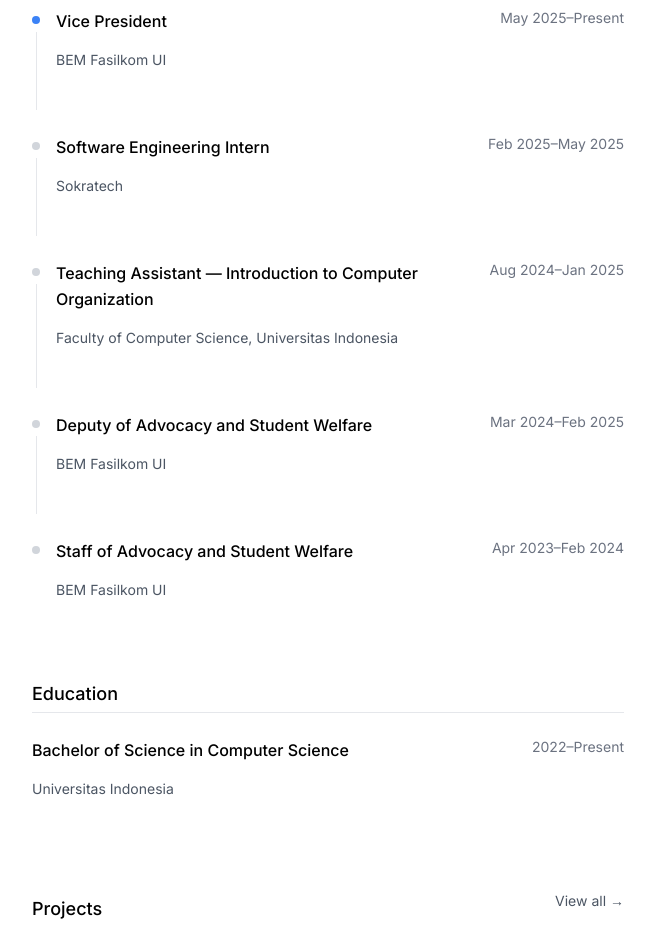
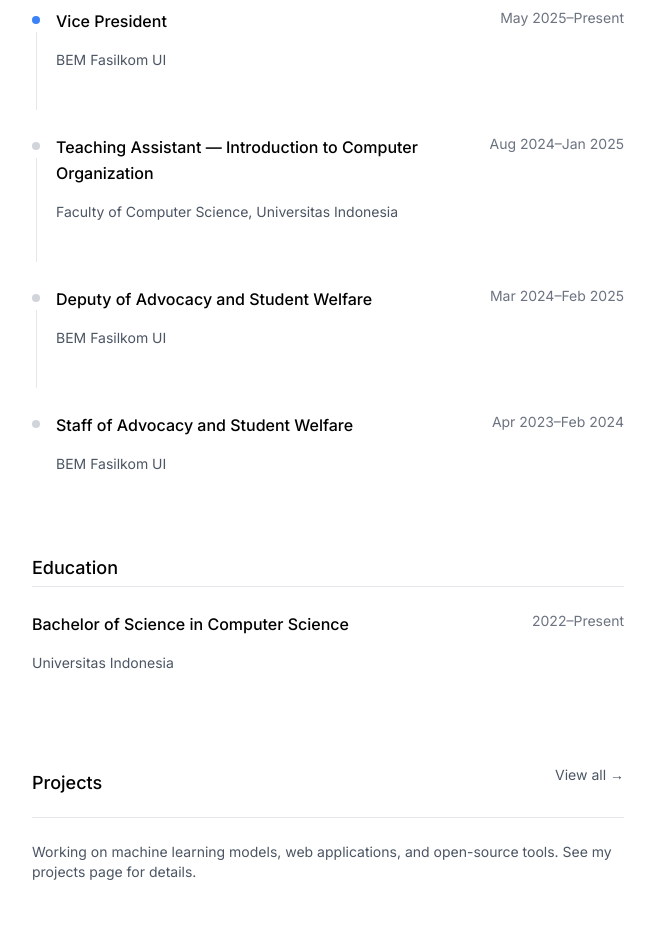
Before and after one commit to wahyuhiddayat/wahyuht, a Next.js app: page / in a window 1280 px wide. Shown: the part 920-1851 px from the top of the page, without its empty margins (312-967 px from the left). Built offline with nearby package versions, Linux system fonts and the light colour scheme.

Commit message:
update experience

```diff
--- a/src/app/page.tsx
+++ b/src/app/page.tsx
@@ -82,22 +82,6 @@
             <div className="flex-1 pb-6">
               <div className="flex justify-between">
                 <div className="pr-4 w-3/4">
-                  <p className="font-medium">Software Engineering Intern</p>
-                </div>
-                <p className="text-sm text-gray-500 text-right shrink-0">Feb 2025–May 2025</p>
-              </div>
-              <p className="text-sm text-gray-600 dark:text-gray-300">Sokratech</p>
-            </div>
-          </div>
-
-          <div className="flex">
-            <div className="flex flex-col items-center mr-4">
-              <div className="w-2 h-2 bg-gray-300 dark:bg-gray-600 rounded-full mt-2"></div>
-              <div className="w-px bg-gray-200 dark:bg-gray-700 flex-1 mt-2"></div>
-            </div>
-            <div className="flex-1 pb-6">
-              <div className="flex justify-between">
-                <div className="pr-4 w-3/4">
                   <p className="font-medium">Teaching Assistant — Introduction to Computer Organization</p>
                 </div>
                 <p className="text-sm text-gray-500 text-right shrink-0">Aug 2024–Jan 2025</p>
@@ -105,7 +89,6 @@
               <p className="text-sm text-gray-600 dark:text-gray-300">Faculty of Computer Science, Universitas Indonesia</p>
             </div>
           </div>
-
           <div className="flex">
             <div className="flex flex-col items-center mr-4">
               <div className="w-2 h-2 bg-gray-300 dark:bg-gray-600 rounded-full mt-2"></div>
```
